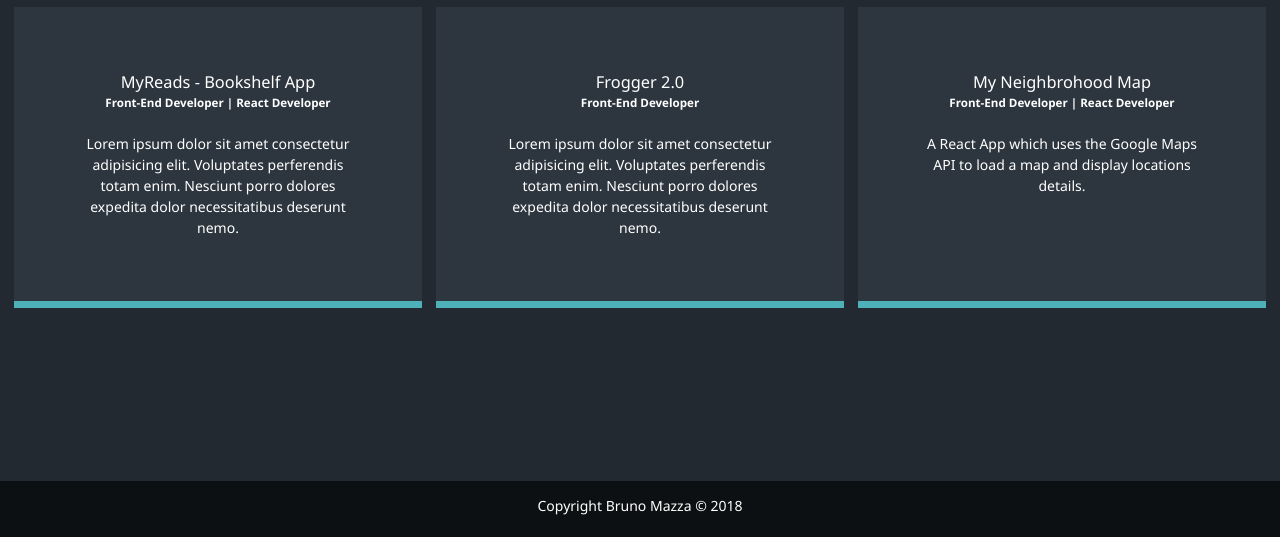
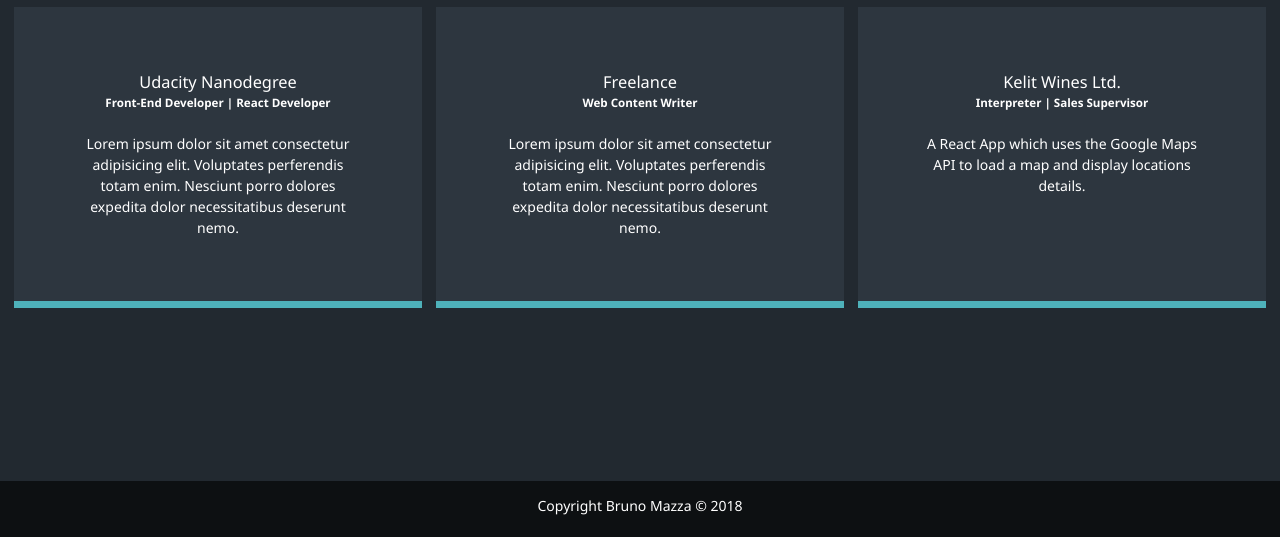
Before and after one commit to DownTheMatrix/responsive-portfolio-website, a website: page dist/about.html in a window 1280 px wide. Shown: the part 263-800 px from the top of the page. Drawn offline with Linux system fonts and the light colour scheme.

Commit message:
Update headings content

```diff
--- a/dist/about.html
+++ b/dist/about.html
@@ -66,7 +66,7 @@
 
             <!-- Work -->
             <div class="job job-1">
-                <h3>MyReads - Bookshelf App</h3>
+                <h3>Udacity Nanodegree</h3>
                 <h5>Front-End Developer | React Developer</h5>
                 <br />
                 <p>Lorem ipsum dolor sit amet consectetur adipisicing elit. Voluptates perferendis totam enim. Nesciunt
@@ -75,8 +75,8 @@
             </div>
 
             <div class="job job-2">
-                <h3>Frogger 2.0</h3>
-                <h5>Front-End Developer</h5>
+                <h3>Freelance</h3>
+                <h5>Web Content Writer</h5>
                 <br />
                 <p>Lorem ipsum dolor sit amet consectetur adipisicing elit. Voluptates perferendis totam enim. Nesciunt
                     porro dolores
@@ -84,8 +84,8 @@
             </div>
 
             <div class="job job-3">
-                <h3>My Neighbrohood Map</h3>
-                <h5>Front-End Developer | React Developer</h5>
+                <h3>Kelit Wines Ltd.</h3>
+                <h5>Interpreter | Sales Supervisor</h5>
                 <br />
                 <p>A React App which uses the Google Maps API to load a map and display locations details.</p>
             </div>
```
